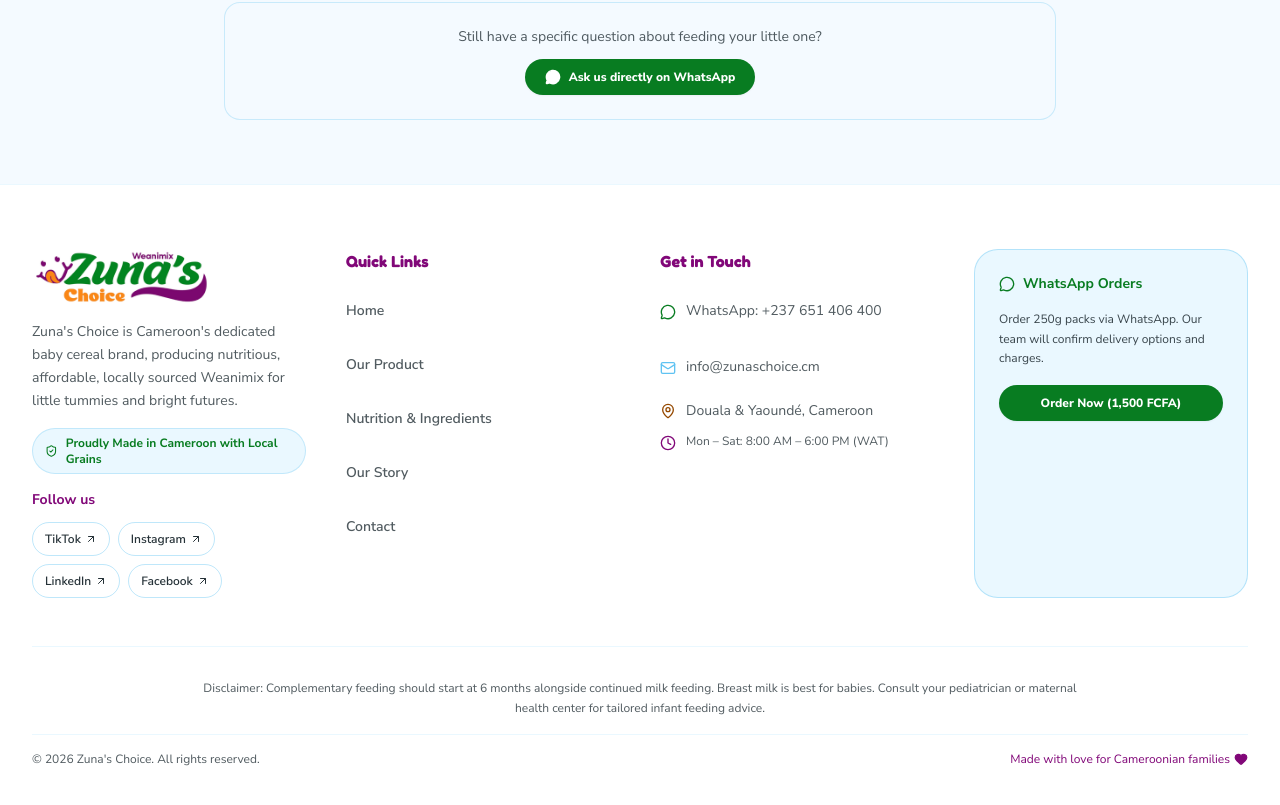
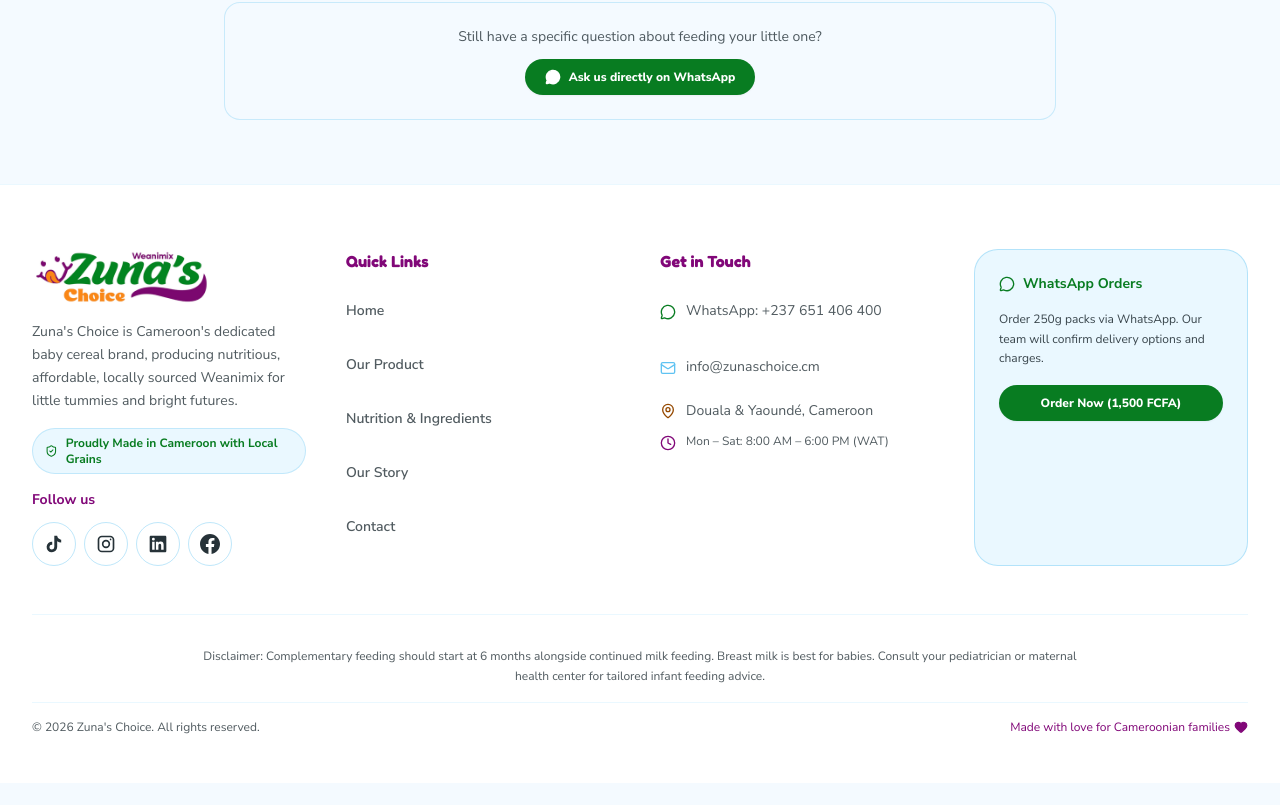
Before and after one commit to jamesneilen/Zuna-s-Choice, a React (Vite) app: page / in a window 1280 px wide. Shown: the part 5673-6478 px from the top of the page. After the commit the page ends 6456 px from the top, so only its background shows below. Built offline with nearby package versions, Linux system fonts and the light colour scheme.

Commit message:
Use platform icons for social links

```diff
--- a/src/components/SocialLinks.tsx
+++ b/src/components/SocialLinks.tsx
@@ -1,6 +1,12 @@
 import { SOCIAL_LINKS } from '../data/productData';
 import { Language } from '../types';
-import { ArrowUpRight } from 'lucide-react';
+
+const socialIconPaths: Record<string, string> = {
+  TikTok: 'M19.59 6.69a4.83 4.83 0 0 1-3.77-4.25V2h-3.45v13.67a2.89 2.89 0 1 1-2.5-2.86V9.3a6.34 6.34 0 1 0 5.95 6.37V8.68a8.24 8.24 0 0 0 4.81 1.55V6.78a4.85 4.85 0 0 1-1.04-.09Z',
+  Instagram: 'M7 2h10a5 5 0 0 1 5 5v10a5 5 0 0 1-5 5H7a5 5 0 0 1-5-5V7a5 5 0 0 1 5-5Zm0 2a3 3 0 0 0-3 3v10a3 3 0 0 0 3 3h10a3 3 0 0 0 3-3V7a3 3 0 0 0-3-3H7Zm5 3a5 5 0 1 1 0 10 5 5 0 0 1 0-10Zm0 2a3 3 0 1 0 0 6 3 3 0 0 0 0-6Zm5.5-3.5a1 1 0 1 1 0 2 1 1 0 0 1 0-2Z',
+  LinkedIn: 'M20.45 2H3.55C2.69 2 2 2.68 2 3.52v16.96c0 .84.69 1.52 1.55 1.52h16.9c.86 0 1.55-.68 1.55-1.52V3.52c0-.84-.69-1.52-1.55-1.52ZM7.93 18.75H4.98V9.2h2.95v9.55ZM6.45 7.9a1.71 1.71 0 1 1 0-3.42 1.71 1.71 0 0 1 0 3.42Zm12.3 10.85H15.8v-4.64c0-1.1-.02-2.52-1.54-2.52-1.54 0-1.78 1.2-1.78 2.44v4.72H9.53V9.2h2.83v1.3h.04c.39-.74 1.36-1.52 2.79-1.52 2.98 0 3.56 1.96 3.56 4.5v5.27Z',
+  Facebook: 'M24 12.07C24 5.4 18.63 0 12 0S0 5.4 0 12.07C0 18.1 4.39 23.1 10.13 24v-8.44H7.08v-3.49h3.05V9.41c0-3.03 1.79-4.71 4.53-4.71 1.31 0 2.68.24 2.68.24v2.97h-1.51c-1.49 0-1.96.93-1.96 1.88v2.28h3.33l-.53 3.49h-2.8V24C19.61 23.1 24 18.1 24 12.07Z',
+};
 
 export function SocialLinks({ language }: { language: Language }) {
   const label = language === 'fr' ? 'Suivez-nous' : 'Follow us';
@@ -15,12 +21,14 @@
               href={url}
               target="_blank"
               rel="noopener noreferrer"
-              className="inline-flex items-center gap-1 rounded-full border border-[#60C3F2]/40 px-3 py-2 text-xs font-semibold text-[#263238] transition-colors hover:bg-[#EAF8FF] hover:text-[#810778] focus-visible:outline-2 focus-visible:outline-offset-2 focus-visible:outline-[#810778]"
+              title={name}
+              className="inline-flex h-11 w-11 items-center justify-center rounded-full border border-[#60C3F2]/40 text-[#263238] transition-colors hover:bg-[#EAF8FF] hover:text-[#810778] focus-visible:outline-2 focus-visible:outline-offset-2 focus-visible:outline-[#810778]"
             >
-              {name}
-              <ArrowUpRight className="h-3 w-3" aria-hidden="true" />
+              <svg viewBox="0 0 24 24" className="h-5 w-5" fill="currentColor" aria-hidden="true" focusable="false">
+                <path d={socialIconPaths[name]} />
+              </svg>
               <span className="sr-only">
-                {language === 'fr' ? ' (nouvel onglet)' : ' (opens in a new tab)'}
+                {name}{language === 'fr' ? ' (nouvel onglet)' : ' (opens in a new tab)'}
               </span>
             </a>
           </li>
```
